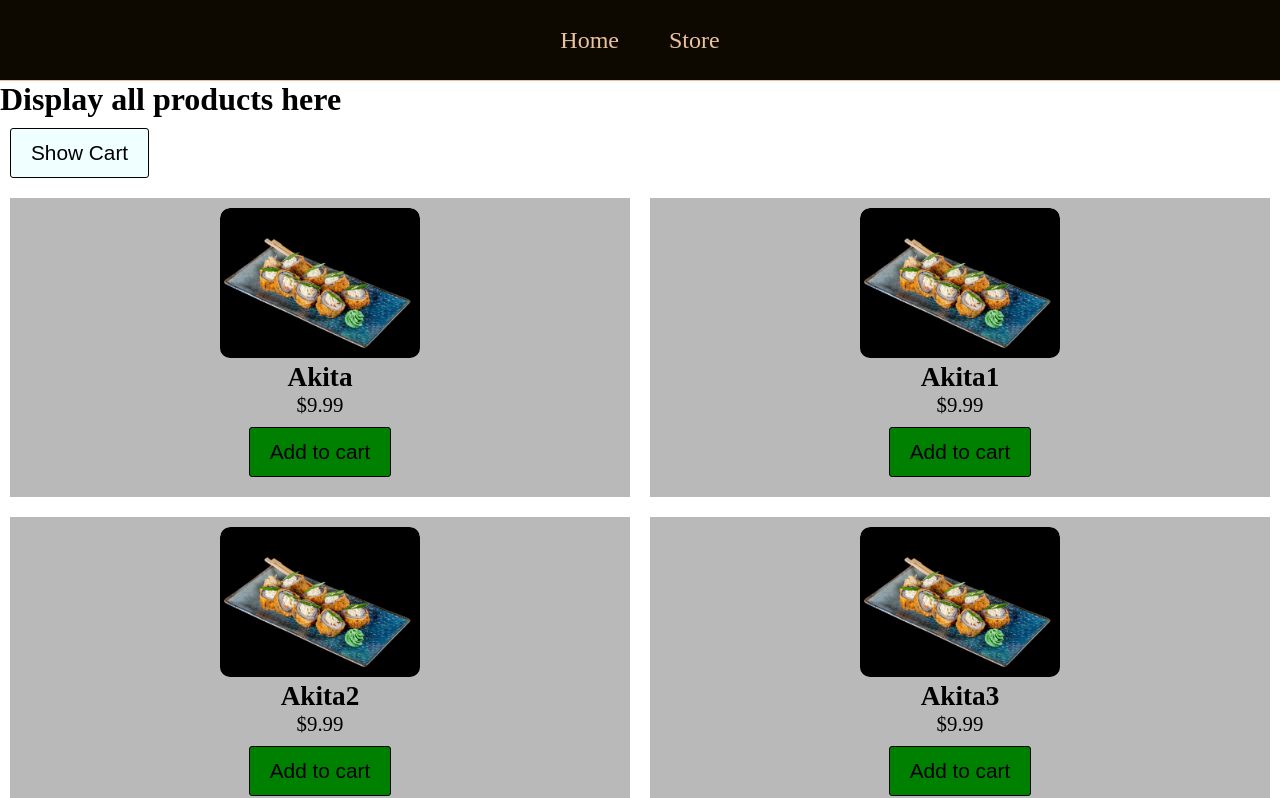
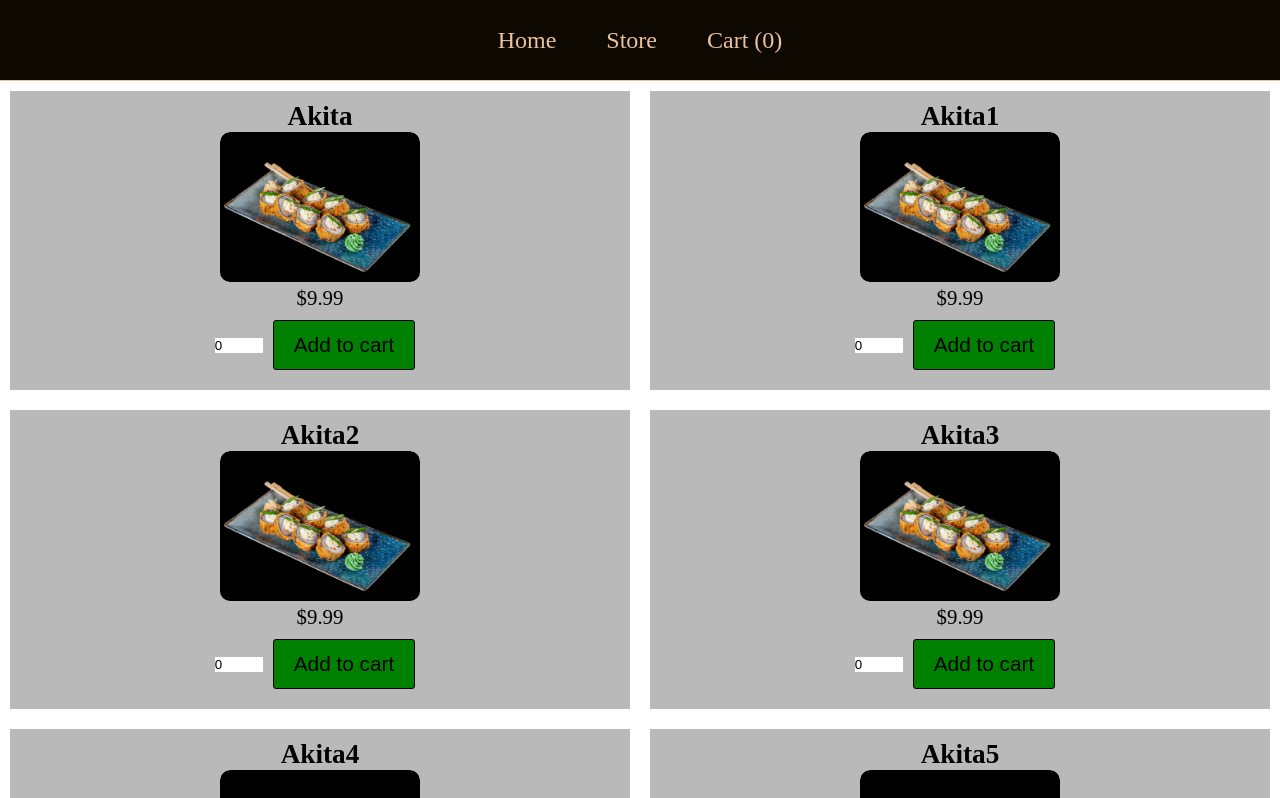
Before and after one commit to janaiscoding/shopping-cart, a React (Create React App) app: page /store in a window 1280 px wide. Shown: the top 798 px of the page. Built offline with nearby package versions, Linux system fonts and the light colour scheme.

Commit message:
Make the app work

```diff
--- a/src/components/Cart.js
+++ b/src/components/Cart.js
@@ -1,25 +1,37 @@
-import React from "react";
-import Item from "./Item";
+import React, { useState, useEffect } from "react";
+import CartItem from "./CartItem";
 
-const Cart = ({ cart, onAdd, onRemove, visibility }) => {
-  const allProducts = cart.map((product) => (
-    <Item
-      name={product.name}
-      img={product.img}
-      price={product.price}
-      quantity={product.quantity}
-      key={product.id}
-      id={product.id}
-      onAdd={onAdd}
-      onRemove={onRemove}
+const Cart = (props) => {
+  const [sum, setSum] = useState(0);
+
+  const addTotal = () => {
+    props.cart.map((cartItem) => {
+      if (cartItem.quantity > 0) {
+        let currentSum = cartItem.quantity * cartItem.product.price;
+        console.log(`Price on item`, cartItem.product.name, sum);
+        setSum(sum + currentSum);
+      }
+    });
+  };
+  useEffect(() => {
+    addTotal();
+    // eslint-disable-next-line react-hooks/exhaustive-deps
+  }, [props.product]);
+
+  const allProducts = props.cart.map((cartItem) => (
+    <CartItem
+      cartItem={cartItem.product}
+      key={cartItem.product.id}
+      img={cartItem.product.img}
+      quantity={cartItem.quantity}
     />
   ));
   return (
     <>
-      <div className={visibility}>
-        {cart.length === 0 && <div>nothing in the bag</div>}
-        {allProducts}
-      </div>
+      {props.cart.length === 0 && <div>nothing in the bag</div>}
+      {allProducts}
+      <div>your total: {sum}</div>
+      <button className="checkout">Checkout</button>
     </>
   );
 };
--- /dev/null
+++ b/src/components/CartItem.js
@@ -0,0 +1,41 @@
+/* eslint-disable react-hooks/exhaustive-deps */
+import React, { useState, useEffect } from "react";
+
+const CartItem = (props) => {
+  const [quantity, setQuantity] = useState(0);
+
+  useEffect(() => {
+    setQuantity(props.quantity);
+  }, []);
+
+  const handleQuantityChange = (e) => {
+    setQuantity(e.target.value);
+  };
+  return (
+    <div className="cart-item">
+      <div className="cart-item-name">{props.cartItem.name} </div>
+      <div className="container">
+        <img
+          src={props.cartItem.img}
+          width={150}
+          height={150}
+          alt={props.cartItem.name}
+          className="item-image"
+        ></img>
+      </div>
+      <input
+        type="number"
+        min={"0"}
+        max={"100"}
+        value={quantity}
+        onChange={handleQuantityChange}
+      />
+      <div className="cart-item-info">
+        {" "}
+        Price: ${props.cartItem.price * quantity}{" "}
+      </div>
+    </div>
+  );
+};
+
+export default CartItem;
--- a/src/components/Item.js
+++ /dev/null
@@ -1,34 +0,0 @@
-import React from "react";
-
-const Item = ({id, name, img, price, quantity, onAdd, onRemove }) => {
-  return (
-    <>
-      <div className="card-wrap" key={id}>
-
-        <div className="container">
-          <img src={img} width={150} height={150} alt={name} className="item-image"></img>
-        </div>
-        <div className="item-name">{name}</div>
-        <div className="item-price">${price}</div>
-
-        {quantity === 0 ? (
-          <button onClick={() => onAdd(id)} className="add-button">
-            Add to cart
-          </button>
-        ) : (
-          <div className="buttons-control">
-            <button onClick={() => onRemove(id)} className="remove-button">
-              -
-            </button>
-            <div className="in-cart">In cart: {quantity}</div>
-            <button onClick={() => onAdd(id)} className="add-button">
-              +
-            </button>
-          </div>
-        )}
-      </div>
-    </>
-  );
-};
-
-export default Item;
--- /dev/null
+++ b/src/components/StoreItem.js
@@ -0,0 +1,48 @@
+import React, { useState } from "react";
+
+const StoreItem = (props) => {
+  const [quantity, setQuantity] = useState(0);
+
+  const handleQuantityChange = (e) => {
+    setQuantity(e.target.value);
+  };
+  const handleAdd = () => {
+    if (quantity > 0) {
+      props.handleCartAdd(props.product, quantity);
+    }
+    setQuantity(0);
+  };
+  return (
+    <>
+      <div className="card-wrap">
+        <div className="item-name">{props.product.name}</div>
+
+        <div className="container">
+          <img
+            src={props.product.img}
+            width={150}
+            height={150}
+            alt={props.product.name}
+            className="item-image"
+          ></img>
+        </div>
+        <div className="item-price">${props.product.price}</div>
+        <div className="buttons-control">
+          <div className="in-cart"></div>
+          <input
+            type="number"
+            min={"0"}
+            max={"99"}
+            value={quantity}
+            onChange={handleQuantityChange}
+          />
+          <button onClick={handleAdd} className="add-button">
+            Add to cart
+          </button>
+        </div>
+      </div>
+    </>
+  );
+};
+
+export default StoreItem;
--- a/src/pages/Store.js
+++ b/src/pages/Store.js
@@ -1,92 +1,21 @@
 import React, { useState } from "react";
-import data from "../products/data";
-import Item from "../components/Item";
-import Cart from "../components/Cart";
+import data from "../products/data"
+import StoreItem from "../components/StoreItem";
 
-const Store = () => {
-  const [products, setProducts] = useState(data);
-  const [cart, setCart] = useState([]);
-  const [visibility, setVisibility] = useState("hide-class");
-
-  const changeVisibility = () => {
-    if (visibility === "hide-cart") {
-      setVisibility("show-cart");
-    } else setVisibility("hide-cart");
-  };
-
-  const handleAddEvent = (id) => {
-    setProducts((prevState) => {
-      const newProducts = prevState.map((product) => {
-        if (product.id === id) {
-          let isInCart = false;
-          if (cart.length > 0) {
-            cart.forEach((item) => {
-              if (item.name === product.name) {
-                item.quantity = product.quantity;
-                isInCart = true;
-              }
-            });
-          }
-          if (!isInCart) {
-            setCart([...cart, product]);
-          }
-          return {
-            ...product,
-            quantity: product.quantity++,
-          };
-        }
-        return product;
-      });
-      return newProducts;
-    });
-
-    console.log(cart);
-  };
-
-  const handleRemoveEvent = (id) => {
-    setProducts((prevState) => {
-      const newProducts = prevState.map((product) => {
-        if (product.id === id && product.quantity >= 0) {
-          cart.forEach((item) => {
-            if (item.name === product.name) {
-              item.quantity = product.quantity;
-              let newCart = cart.filter((items) => items.quantity > 0);
-              setCart(newCart);
-            }
-          });
-          return {
-            ...product,
-            quantity: product.quantity--,
-          };
-        }
-        return product;
-      });
-      return newProducts;
-    });
-  };
+const Store = ({handleCartAdd }) => {
+  const [products] = useState(data);
 
   const allProducts = products.map((product) => (
-    <Item
-      name={product.name}
-      img={product.img}
-      price={product.price}
-      quantity={product.quantity}
+    <StoreItem
+      product={product}
       key={product.id}
-      id={product.id}
-      onAdd={handleAddEvent}
-      onRemove={handleRemoveEvent}
+      handleCartAdd={handleCartAdd}
     />
   ));
 
   return (
     <>
-      <h1>Display all products here</h1>
-      <button onClick={changeVisibility}>Show Cart</button>
       <div className="all-products-wrap">{allProducts}</div>
-      <Cart cart={cart}
-      onAdd={handleAddEvent}
-      onRemove={handleRemoveEvent}
-      visibility={visibility} />
     </>
   );
 };
--- a/src/utilities/App.js
+++ b/src/utilities/App.js
@@ -1,16 +1,30 @@
-import React from "react";
+import React, { useState } from "react";
 import { Route, Routes, BrowserRouter } from "react-router-dom";
 import Navbar from "./Navbar";
 import Home from "../pages/Home";
 import Store from "../pages/Store";
+import Cart from "../components/Cart";
 
 const App = () => {
+  const [cart, setCart] = useState([]);
+
+  const handleCartAdd = (product, quantity) => {
+    setCart([...cart, { product: product, quantity: quantity }]);
+  };
+
   return (
     <BrowserRouter>
-      <Navbar />
+      <Navbar cart={cart} />
       <Routes>
         <Route exact path="/" element={<Home />} />
-        <Route path="/store" element={<Store />} />
+        <Route
+          path="/store"
+          element={<Store handleCartAdd={handleCartAdd} />}
+        />
+        <Route
+          path="/cart"
+          element={<Cart handleCartAdd={handleCartAdd} cart={cart} />}
+        />
       </Routes>
     </BrowserRouter>
   );
--- a/src/utilities/Navbar.js
+++ b/src/utilities/Navbar.js
@@ -1,12 +1,27 @@
-import React from "react";
+import React, { useState, useEffect } from "react";
 import { Link } from "react-router-dom";
 
-const Navbar = () => {
+const Navbar = (props) => {
+  const [sum, setSum] = useState(0);
+
+  const addTotal = () => {
+    let total = props.cart.reduce((accumulator, current) => {
+      return accumulator + Number(current.quantity);
+    }, 0);
+    setSum(total);
+  };
+
+  useEffect(() => {
+    addTotal();
+    // eslint-disable-next-line react-hooks/exhaustive-deps
+  }, [props.cart]);
+
   return (
     <>
       <nav className="nav-bar">
         <Link to="/">Home</Link>
         <Link to="/store">Store</Link>
+        <Link to="/cart">Cart ({sum}) </Link>
       </nav>
     </>
   );
```
